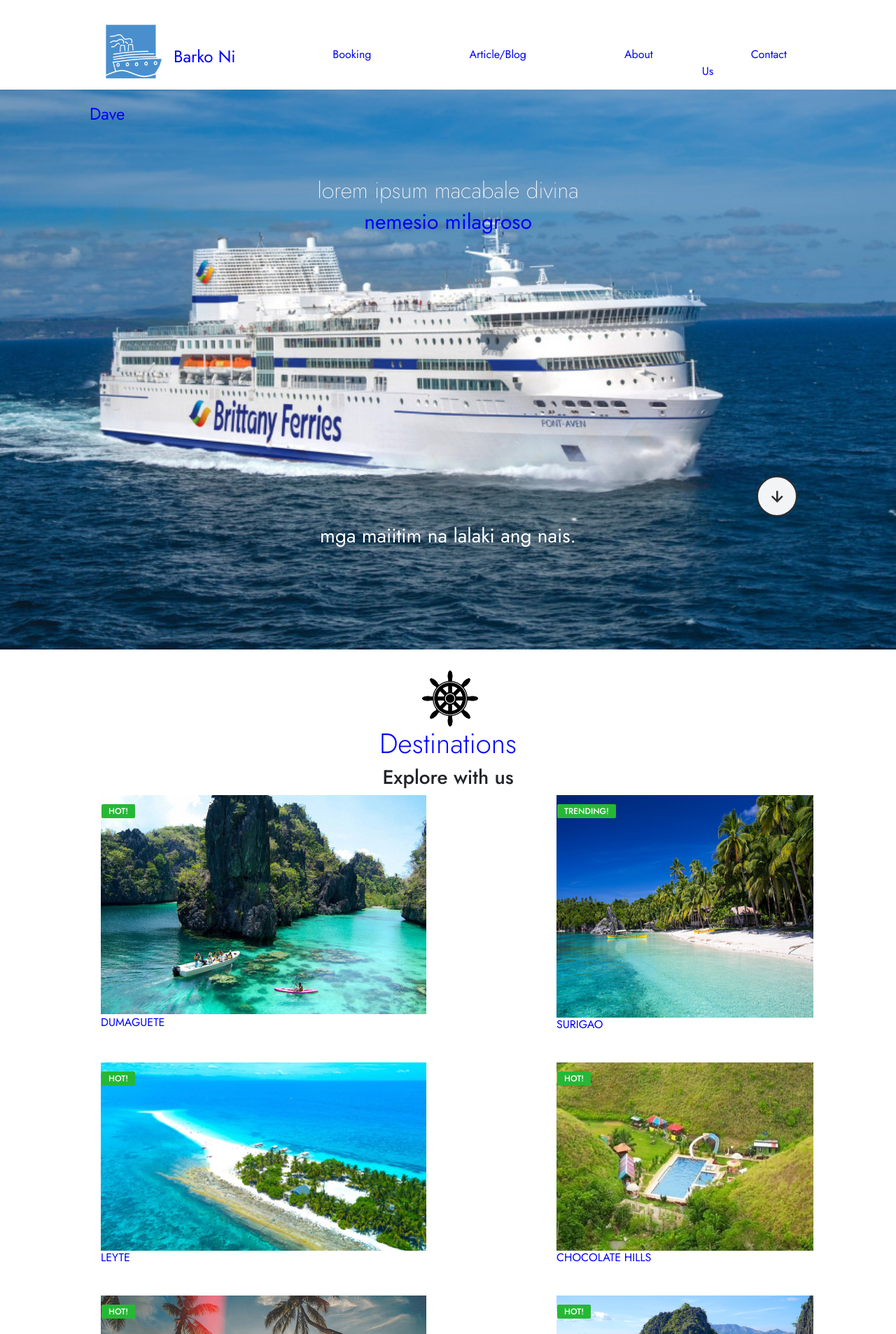
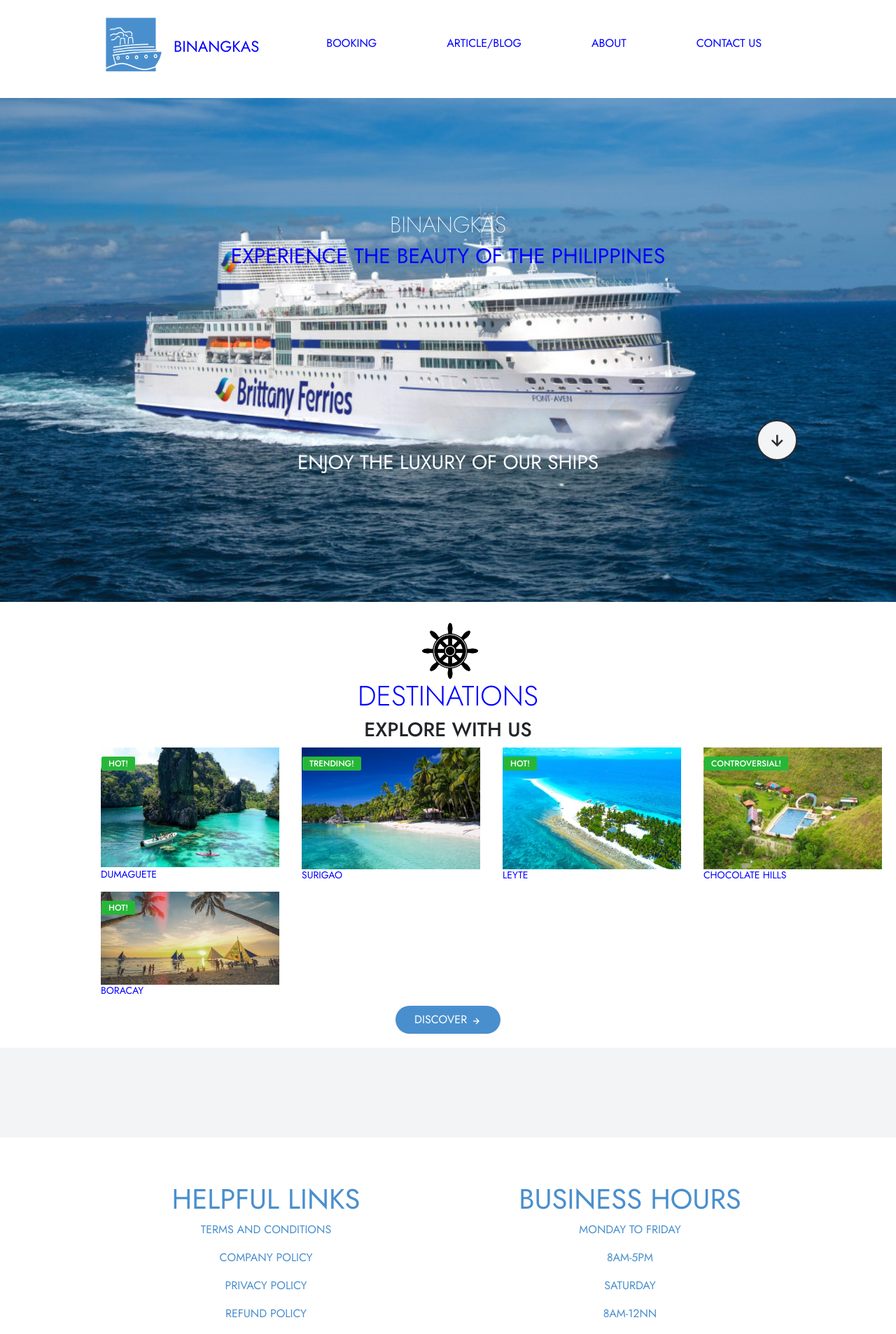
Before and after one commit to Strel-k/Ferry-Reservation-Website, a PHP site: page / in a window 1280 px wide. Shown: the top 1906 px of the page at 70% size. Run offline with PHP 8.4, Linux system fonts and the light colour scheme; some libraries are stand-ins or nearby versions.

Commit message:
Add files via upload
Version 1.5
- Added Responsiveness
- Added Official Title "Binangkas"

```diff
--- a/css/index.css
+++ b/css/index.css
@@ -1,311 +1,415 @@
 * {
-        margin:0;
-        padding:0;
-        box-sizing:border-box;
+    margin: 0;
+    padding: 0;
+    box-sizing: border-box;
     scroll-behavior: smooth;
     font-family: 'Jost', sans-serif;
-        list-style:none;
+    list-style: none;
     text-decoration: none !important;
 }
+
 body {
     background-color: white;
 }
+
 header {
-        position:fixed;
-        width:100%;
-        top:0;
-        right:0;
+    position: sticky;
+    width: 100%;
+    top: 0;
+    right: 0;
     z-index: 1000;
-        display:flex;
+    display: flex;
     align-items: center;
     justify-content: space-between;
-        padding:20px 10%;
+    padding: 10px 10%;
 }
+
 .navmenu {
-        display:flex;
+    display: flex;
 }
+
 .logo img {
-        max-width:120px;
-        height:auto;
+    max-width: 120px;
+    height: auto;
 }
-    .logo-container{
-        top:5;
-        position:relative;
-        color:blue;
-        font-size:24px;
-        font-weight:400;
+
+.logo-container {
+    top: 0px;
+    position: relative;
+    color: blue;
+    font-size: 22px;
+    font-weight: 400;
+    text-transform: uppercase;
+
 }
+
 .navmenu a {
-        color:blue;
-        font-size:16px;
-        text-transform: capitalize;
-        padding:40px 70px;
-        font-weight:400%;
-
+    color: blue;
+    font-size: 16px;
+    text-transform: uppercase;
+    padding: 20px 50px;
+    font-weight: 400;
     transition: all .42s ease;
 }
+
 .navmenu a:hover {
-        color:#EE1C47;
+    color: #EE1C47;
+}
+
+section {
+    padding: 5% 10%;
+}
+
+.main-home {
+    margin-bottom: 10px;
+    width: 100%;
+    height: 90vh;
+    background-image: url(../img/homepage-ferry.jpg);
+    background-position: center;
+    background-size: cover;
+    display: grid;
+    grid-template-columns: repeat(1, 1fr);
+    align-items: center;
+}
+
+.main-text h5 {
+    color: white;
+    font-size: 32px;
+    text-align: center;
+    font-weight: 200;
+    top: -90%;
+    position: relative;
+    text-transform: uppercase;
 
 }
-    section {
-        padding:5% 10%;
+
+.main-text h4 {
+    color: blue;
+    font-size: 30px;
+    text-align: center;
+    font-weight: 400;
+    text-transform: uppercase;
+
 }
-    .main-home{
-        margin-top:10%;
-        margin-bottom:10px;
-        width:100%;
-        height:100vh;
-        background-image:url(../img/homepage-ferry.jpg);
-        background-position:center;
-        background-size: cover;
-        display:grid;
-        grid-template-columns: repeat(1,1fr);
-        align-items:center;
+
+.main-text p {
+    margin-top: 25%;
+    color: white;
+    font-weight: 400;
+    font-size: 28px;
+    text-align: center;
+    text-transform: uppercase;
+
 }
-    .main-text h5 {
-        color:white;
-        font-size:32px;
-        text-align: center;
-        font-weight:200;
-        top:-90%;
-        position:relative;
-    }
-    .main-text h4 {
-        color:blue;
-        font-size:30px;
-        text-align: center;
-        font-weight:400;
-    }
-    .main-text p {
-        margin-top:40%;
-        color:white;
-        font-weight:400;
-        font-size:28px;
-        text-align: center;
-    }
+
 .destinations {
     display: block;
     justify-content: center;
-        text-align:center;
-        padding:20px;
+    text-align: center;
+    padding: 20px;
 }
+
 .destination-logo img {
-        max-width:120px;
-        height:auto;
+    max-width: 120px;
+    height: auto;
 }
+
 .center-text {
-        display:grid;
-        grid-template-columns: repeat(1,1fr);
+    display: grid;
+    grid-template-columns: repeat(1, 1fr);
+    text-transform: uppercase;
 
 }
+
 .center-text img {
     justify-content: center;
-        max-width:80px;
-        height:auto;
-        margin-left:47%;
+    max-width: 80px;
+    height: auto;
+    margin-left: 47%;
 }
+
 .locations {
-        margin-left:10%;
-        display:grid;
-        grid-template-columns: repeat(auto-fit, minmax(360px, auto));
-        gap:4rem;
+    margin-left: 10%;
+    display: grid;
+    grid-template-columns: repeat(auto-fit, minmax(200px, auto));
+    gap: 2rem;
 }
+
 .row {
-        position:relative;
+    position: relative;
     transition: all .40s ease;
 }
 
 .row img {
-        width:80%;
+    width: 100%;
     height: auto;
     transition: all .40s;
 }
+
 .row img:hover {
-        transform:scale(0.9);
+    transform: scale(0.9);
+}
+
+header.sticky {
+    background: #fff;
+    box-shadow: 0px 0px 10px rgb(0 0 0 /1%);
+}
+
+.location-texts h5 {
+    position: absolute;
+    top: 13px;
+    left: 13px;
+    color: #fff;
+    font-size: 12px;
+    font-weight: 500;
+    text-transform: uppercase;
+    background-color: #27b737;
+    padding: 3px 10px;
+    border-radius: 2px;
+}
+
+.center-text h1 {
+    font-weight: 300;
+    color: blue;
+}
+
+.destination-description h4 {
+    color: blue;
+    font-size: 14px; /* Adjusted font size for responsiveness */
+    text-transform: uppercase;
+    font-weight: 400;
+    position: absolute;
+}
+
+.discover {
+    display: flex;
+    justify-content: center;
+}
+
+.discover-btn {
+    margin-top: 30px;
+    width: 150px;
+    padding: 8px;
+    background-color: #4A8FCD;
+    border-radius: 35px;
+    color: white;
+    font-weight: 400;
+    text-transform: capitalize;
+    border: none;
+    transition: all .42s ease;
+}
+
+.discover-btn i {
+    vertical-align: middle;
+}
+
+.discover-btn:hover {
+    background-color: #5d85a7;
+    transition: all .42s ease;
+}
+
+.reviews {
+    background-color: #F3F4F6;
+}
+
+.first-info h1 {
+    text-transform: uppercase;
+    color: #4A8FCD;
+    font-weight: 400;
+    text-align: center;
+}
+
+.first-info p {
+    text-transform: uppercase;
+    color: #4A8FCD;
+    text-align: center;
+    transition: all .42s ease;
 
 }
-    header.sticky {
-        background:#fff;
-        box-shadow: 0px 0px 10px rgb(0 0 0 /1%);
+
+.first-info a {
+    color: inherit;
+}
+
+.first-info a:hover {
+    color: #EE1C47;
+    transition: all .42s ease;
 
 }
-    .location-texts h5 {
-        position:absolute;
-        top:13px;
-        left:13px;
-        color:#fff;
-        font-size:12px;
-        font-weight:500;
-        text-transform:uppercase;
-        background-color:#27b737;
-        padding: 3px 10px;
-        border-radius:2px;
+
+.second-info h1 {
+    text-transform: uppercase;
+    color: #4A8FCD;
+    font-weight: 400;
+    text-align: center;
 }
-    .center-text h1 {
-        font-weight:300;
-        color:blue;
+
+.second-info p {
+    text-transform: uppercase;
+    color: #4A8FCD;
+    text-align: center;
 }
-    .destination-description h4{
-        color:blue;
-        font-size:16px;
+
+.third-info h1 {
     text-transform: uppercase;
-        font-weight:400;
-        position:absolute;
-    }
-    .discover {
-        display:flex;
-        justify-content: center;
-    }
-    .discover-btn {
-        margin-top:90;
-        width:10%;
-        padding: 8px;
-        background-color: #4A8FCD;
-        border-radius:35px;
-        color:white;
-        font-weight:400;
-        text-transform: capitalize;
-        border:none;
-        transition:all .42s ease;
+    color: #4A8FCD;
+    font-weight: 400;
+    text-align: center;
+    transition: all .42s ease;
 
 }
-    .discover-btn i {
-        vertical-align: middle;
 
-    }
-    .discover-btn:hover {
-
-        background-color: #5d85a7;
-        transition:all .42s ease;
-
-
-    }
-    .reviews {
-        background-color: #F3F4F6;
-
-    }
-    .first-info h1 {
-           text-transform:uppercase;
-           color:#4A8FCD;
-           font-weight:400;
+.third-info p {
+    text-transform: uppercase;
+    color: #4A8FCD;
     text-align: center;
 }
-    .first-info p {
-        text-transform:uppercase;
-           color:#4A8FCD;
-           text-align: center;
+
+.third-info a {
+    color: inherit;
 }
-    .first-info a {
-        color:inherit;
-    }
-    .first-info a:hover {
-        color:#EE1C47;
-    }
-    .second-info h1 {
-        text-transform: uppercase;
-        color:#4A8FCD;
-        font-weight:400;
-        text-align:center;
-    }
-    .second-info p {
-        text-transform:uppercase;
-        color:#4A8FCD;
-        text-align: center;
-    }
-    .third-info h1 {
-        text-transform: uppercase;
-        color:#4A8FCD;
-        font-weight:400;
-        text-align:center;
-    }
-    .third-info p {
-        text-transform: uppercase;
-        color:#4A8FCD;
-        text-align: center;
-    }
-    .third-info a {
-        color:inherit;
-    }
+
 .third-info a:hover {
-        color:#EE1C47;
+    color: #EE1C47;
+    transition: all .42s ease;
 
 }
 
 .contact-info {
-        display:grid;
+    display: grid;
     grid-template-columns: repeat(auto-fit, minmax(360px, auto));
-        gap:1rem;
+    gap: 1rem;
 }
+
 .footer {
-        height:40%;
+    height: 40%;
     position: relative;
     overflow: hidden;
-        background-image:url(../img/footer-background.png);
+    background-image: url(../img/footer-background.png);
     background-size: cover;
-        background-position:center;
+    background-position: center;
+    display: grid;
+    grid-template-columns: repeat(1, 1fr);
+}
 
-        display:grid;
-        grid-template-columns: repeat(1,1fr);
+.logo-center img {
+    display: flex;
+    justify-content: center;
+    height: 50%;
+    align-items: center;
+    position: absolute;
+    text-align: center;
+    right: 0;
+    left: 45%;
 }
-    .logo-center img{
-        display:flex;
-        justify-content: center;
-        height:50%;
-        align-items: center;
-        position:absolute;
-        text-align: center;
-        right:0;
-        left:45%;
-    }
+
 .logo-title h4 {
     text-align: center;
-        color:white;
-        font-weight:400;
-        position:relative;
-        bottom:-89;
+    color: white;
+    font-weight: 400;
+    position: relative;
+    bottom: -95px;
+    text-transform: uppercase;
+
 }
+
 .social-icons {
-        display:flex;
+    display: flex;
     align-items: center;
+}
+
+.social-icons i {
+    display: grid;
+    grid-template-columns: repeat(1, 1fr);
+    position: relative;
+    left: 535px;
+    bottom: -50px;
+    margin: 5px;
+}
+
+.social-icons a {
+    color: inherit;
+}
+
+.social-icons a:hover {
+    color: #EE1C47;
+    transition: all .42s ease;
+}
+
+.end-text {
+    text-align: center;
+}
+
+.down-arrow {
+    position: absolute;
+    top: 75%;
+    right: 11%;
+}
+
+.down i {
+    font-size: 30px;
+    color: #2c2c2c;
+    border: 2px solid #2c2c2c;
+    border-radius: 50px;
+    padding: 12px 12px;
+    background-color: #F3F4F6;
+}
+
+.down i:hover {
+    background-color: #2c2c2c;
+    color: #fff;
+    transition: all .42s ease;
+}
+
+
+@media screen and (max-width: 768px) {
+    header {
+        padding: 5px 3%;
+    }
+    .logo-container {
+        padding:1px 2px;
+    }
+    .navmenu a {
+        padding: 20px 10px;
+    }
+
+    .main-text h5 {
+        font-size: 20px;
+    }
+
+    .main-text h4 {
+        font-size: 24px;
+    }
+
+    .main-text p {
+        font-size: 20px;
+    }
+
+    .locations {
+        margin-left: 0;
+        grid-template-columns: repeat(auto-fit, minmax(150px, auto));
+        gap: 1rem;
+    }
+
+    .discover-btn {
+        width: 150px;
+        margin-top: 20px;
+    }
+
+    .logo-center img {
+        left: 40%;
     }
     .social-icons i {
         display:grid;
-    grid-template-columns: repeat(1,1fr);
-    position:relative;
-    left:535;
-    bottom:-50;
-    margin:5px;
+        top:0;
+        bottom:0;
+        left:235;
+        right:50;
     }
-   .social-icons a {
-    color:inherit;
-
+    .center-text img {
+        display:flex;
+        right:0;
+        left:0;
+        margin-left:45%;
     }
-   .social-icons a:hover {
-    color:#EE1C47;
-    transition:all .42s ease;
 }
-   .end-text {
-    text-align:center
-   }
-   .down-arrow {
-    position:absolute;
-    top:85%;
-    right:11%;
-
-}
-.down i{
-    font-size:30px;
-    color:#2c2c2c;
-    border:2px solid #2c2c2c;
-    border-radius:50px;
-    padding:12px 12px;
-    background-color:#F3F4F6;
-
-}
-.down i:hover {
-    background-color:#2c2c2c;
-    color:#fff;
-    transition:all .42s ease;
-
-}
--- a/index.php
+++ b/index.php
@@ -4,7 +4,7 @@
     <meta name="viewport" content="width=device-width, initial-scale=1.0">
     <link rel="stylesheet" type="text/css" href="css/bootstrap.min.css">
     <link rel="stylesheet" type="text/css" href="css/index.css">
-
+    <link rel="icon" href="img/ferrylogo.png" type="image/x-icon">
     <link rel="preconnect" href="https://fonts.googleapis.com">
 <link rel="preconnect" href="https://fonts.gstatic.com" crossorigin>
 <link href="https://fonts.googleapis.com/css2?family=Jost:ital,wght@0,100..900;1,100..900&display=swap" rel="stylesheet">
@@ -13,11 +13,11 @@
   href="https://cdn.jsdelivr.net/npm/boxicons@latest/css/boxicons.min.css">
 <script src="js/bootstrap.bundle.min.js"></script>
     <script src="js/jquery-3.7.1.min.js"></script>
-    <title>MathiFerry</title>
+    <title>Home | Binangkas</title>
 </head>
 <body>
     <header>
-        <a href="#" class="logo"> <img src="img/ferrylogo.png" alt=""><span class="logo-container">Barko Ni Dave</span></a>
+        <a href="#" class="logo"> <img src="img/ferrylogo.png" alt=""><span class="logo-container">Binangkas</span></a>
         <ul class="navmenu">
             <li><a href="">Booking</a></li>
             <li><a href="">Article/Blog</a></li>
@@ -29,12 +29,13 @@
             <a href="#"></a>
             <a href="#"></a>
         </div>
+
     </header>
     <section class="main-home">
         <div class="main-text">
-            <h5>lorem ipsum macabale divina</h5>
-            <h4>nemesio milagroso</h4>
-            <p>mga maiitim na lalaki ang nais.</p>
+            <h5>Binangkas</h5>
+            <h4>Experience the Beauty of the Philippines</h4>
+            <p>Enjoy the Luxury of our Ships</p>
         </div>
         <div class="down-arrow">
             <a href="#destinations" class="down"><i class='bx bx-down-arrow-alt' ></i></a>
@@ -80,7 +81,7 @@
             <div class="row">
                 <img src="img/chocolate-hills.jpg" alt="" style="height:100%;">
                 <div class="location-texts">
-                    <h5>HOT!</h5>
+                    <h5>CONTROVERSIAL!</h5>
                 </div>
                 <div class="destination-description">
                     <h4>chocolate Hills</h4>
@@ -97,16 +98,7 @@
                 </div>
 
             </div>
-            <div class="row">
-                <img src="img/palawan.jpg" alt="" style="height:100%;">
-                <div class="location-texts">
-                    <h5>HOT!</h5>
-                </div>
-                <div class="destination-description">
-                    <h4>Palawan</h4>
-                </div>
 
-            </div>
         </div>
         <div class="discover">
             <button class="discover-btn">DISCOVER <i class='bx bx-right-arrow-alt' ></i></button>
@@ -150,7 +142,7 @@
             <img src="img/ferrylogo.png" alt="">
         </div>
         <div class="logo-title">
-                <h4>Barko ni Dave</h4>
+                <h4>Binangkas</h4>
             </div>
             <ul class="social-icons">
                 <li><a href="#"><i class='bx bxl-instagram-alt'></i></a></li>
```
Also changed, not shown: script/database.php (added, +43 -0 lines). Lines whose indentation alone changed are shown as unchanged.
